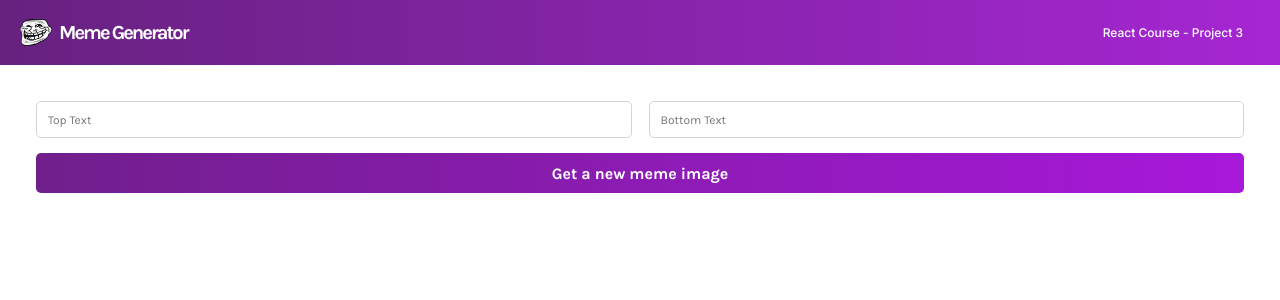
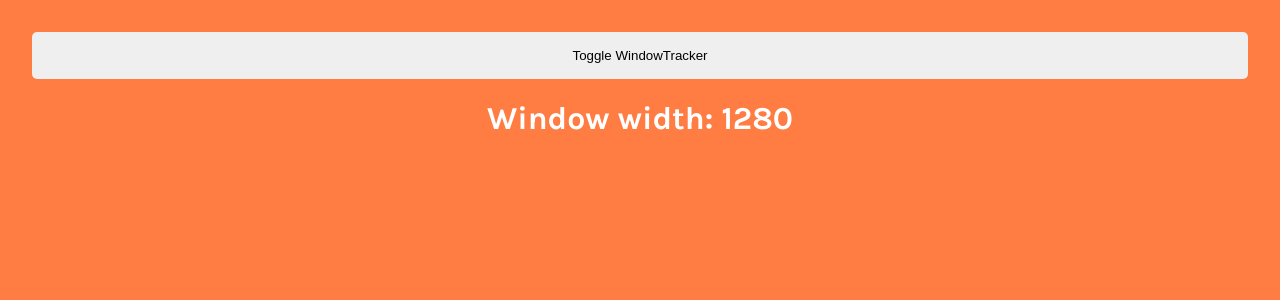
Before and after one commit to restX98/react-meme-generator, a React (Create React App) app: page / in a window 1280 px wide. Shown: the top 300 px of the page. Built offline with nearby package versions, Linux system fonts and the light colour scheme; no server answers.

Commit message:
UseEffect Example

```diff
--- /dev/null
+++ b/src/App.css
@@ -0,0 +1,15 @@
+.App{
+  display: flex;
+  flex-direction: column;
+}
+
+button {
+  border: none;
+  border-radius: 5px;
+  padding: 1rem;
+  cursor: pointer;
+}
+
+h1 {
+  text-align: center;
+}
--- a/src/App.js
+++ b/src/App.js
@@ -1,11 +1,18 @@
-import Header from "./components/Header";
-import Meme from "./components/Meme";
+import { useState } from "react";
+import WindowTracker from "./WindowTracker";
+import "./App.css";
 
 function App() {
+  const [show, setShow] = useState(true);
+
+  function toggle() {
+    setShow((prevShow) => !prevShow);
+  }
+
   return (
     <div className="App">
-      <Header />
-      <Meme />
+      <button onClick={toggle}>Toggle WindowTracker</button>
+      {show && <WindowTracker />}
     </div>
   );
 }
--- /dev/null
+++ b/src/WindowTracker.js
@@ -0,0 +1,17 @@
+import { useState, useEffect } from "react";
+
+function WindowTracker() {
+  const [windowsWidth, setWindowsWidth] = useState(window.innerWidth);
+
+  useEffect(() => {
+    const watchWidth = (e) => setWindowsWidth(window.innerWidth);
+    window.addEventListener("resize", watchWidth);
+    return () => {
+      window.removeEventListener("resize", watchWidth);
+    };
+  }, []);
+
+  return <h1>Window width: {window.innerWidth}</h1>;
+}
+
+export default WindowTracker;
--- a/src/components/Header.css
+++ /dev/null
@@ -1,31 +0,0 @@
-header {
-  background-image: linear-gradient(90deg, #672280 1.18%, #A626D3 100%);
-  display: flex;
-  align-items: center;
-  color: white;
-  position: relative;
-  height: 65px;
-  padding-inline: 20px 37px;
-}
-
-header .logo-icon {
-  width: 32px;
-}
-
-header .logo-text {
-  font-weight: 700;
-  font-size: 1.25rem;
-  line-height: 24px;
-  letter-spacing: -0.1em;
-  margin-left: 7px;
-}
-
-header .title {
-  font-family: 'Inter', serif;
-  font-weight: 500;
-  font-size: 0.75rem;
-  line-height: 15px;
-  text-align: right;
-  margin-right: 0;
-  margin-left: auto;
-}
--- a/src/components/Header.js
+++ /dev/null
@@ -1,14 +0,0 @@
-import logo from "../assets/troll-face.png";
-import "./Header.css";
-
-function Header() {
-  return (
-    <header>
-      <img className="logo-icon" src={logo} alt="Logo" />
-      <span className="logo-text">Meme Generator</span>
-      <span className="title">React Course - Project 3</span>
-    </header>
-  );
-}
-
-export default Header;
--- a/src/components/Meme.css
+++ /dev/null
@@ -1,83 +0,0 @@
-main {
-  padding: 36px 36px 55px;
-}
-
-main .MemeForm {
-  width: 100%;
-  display: flex;
-  flex-wrap: wrap;
-  row-gap: 15px;
-  column-gap: 17px;
-  margin-bottom: 36px;
-}
-
-main .MemeForm > input {
-  font-family: inherit;
-  height: 35px;
-  font-size: 0.75rem;
-  font-weight: 400;
-  border: 1px solid #D5D4D8;
-  border-radius: 5px;
-  box-sizing: content-box;
-  padding: 0;
-}
-
-main .MemeForm .top-text, .MemeForm .bottom-text {
-  flex: 1 1 auto;
-  text-indent: 11px;
-  height: 35px;
-}
-
-main .MemeForm .submit {
-  background-image: linear-gradient(90.41deg, #711F8D 1.14%, #A818DA 100%);;
-  color: white;
-  width: 100%;
-  height: 40px;
-  flex: 0 0 auto;
-  font-size: 1rem;
-  font-weight: 700;
-  border: none;
-  cursor: pointer;
-}
-
-main .meme-container {
-  position: relative;
-}
-
-main .meme-container > img {
-  width: 100%;
-  border-radius: 3px;
-}
-
-main .meme-container .text{
-  position: absolute;
-    width: 80%;
-    text-align: center;
-    left: 50%;
-    transform: translateX(-50%);
-    margin: 15px 0;
-    padding: 0 5px;
-    font-family: impact, sans-serif;
-    font-size: 2em;
-    text-transform: uppercase;
-    color: white;
-    letter-spacing: 1px;
-    text-shadow:
-        2px 2px 0 #000,
-        -2px -2px 0 #000,
-        2px -2px 0 #000,
-        -2px 2px 0 #000,
-        0 2px 0 #000,
-        2px 0 0 #000,
-        0 -2px 0 #000,
-        -2px 0 0 #000,
-        2px 2px 5px #000;
-}
-
-main .meme-container .bottom {
-  bottom: 0;
-}
-
-main .meme-container .top {
-  top: 0;
-}
--- a/src/components/Meme.js
+++ /dev/null
@@ -1,70 +0,0 @@
-import { useState, useEffect } from "react";
-import "./Meme.css";
-
-function Meme() {
-  const [allMemeImages, setAllMemeImages] = useState();
-  const [meme, setMeme] = useState({
-    topText: "",
-    bottomText: "",
-    randomImage: "",
-  });
-
-  useEffect(() => {
-    fetch("https://api.imgflip.com/get_memes")
-      .then((res) => res.json())
-      .then(({ data }) => setAllMemeImages(data.memes));
-  }, []);
-
-  function getMemeImage(e) {
-    e.preventDefault();
-    setMeme((prevMeme) => ({
-      ...prevMeme,
-      randomImage:
-        allMemeImages[Math.floor(Math.random() * allMemeImages.length)].url,
-    }));
-  }
-
-  function handleChange(e) {
-    const { name, value } = e.target;
-    setMeme((prevMeme) => ({
-      ...prevMeme,
-      [name]: value,
-    }));
-  }
-
-  return (
-    <main>
-      <form className="MemeForm">
-        <input
-          className="top-text"
-          name="topText"
-          type="text"
-          placeholder="Top Text"
-          onChange={handleChange}
-        />
-        <input
-          className="bottom-text"
-          name="bottomText"
-          type="text"
-          placeholder="Bottom Text"
-          onChange={handleChange}
-        />
-        <input
-          onClick={getMemeImage}
-          className="submit"
-          type="submit"
-          value="Get a new meme image"
-        />
-      </form>
-      {meme.randomImage && (
-        <div className="meme-container">
-          <img src={meme.randomImage} alt="Meme" />
-          <h2 className="text top">{meme.topText}</h2>
-          <h2 className="text bottom">{meme.bottomText}</h2>
-        </div>
-      )}
-    </main>
-  );
-}
-
-export default Meme;
--- a/src/index.css
+++ b/src/index.css
@@ -9,6 +9,9 @@ body {
   -moz-osx-font-smoothing: grayscale;
   font-size: 16px;
   font-weight: 300;
+  background-color: #FF7C43;
+  color: white;
+  padding: 2rem;
 }
 
 code {
```
Also changed, not shown: src/assets/troll-face.png (deleted).
